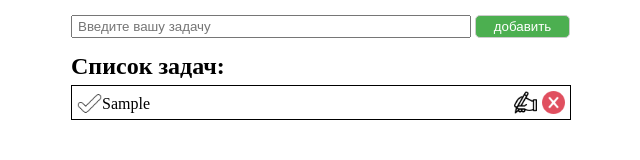
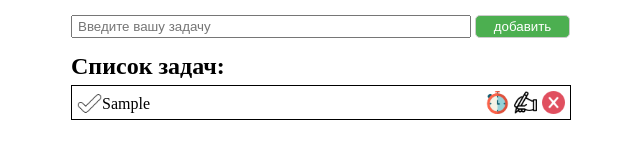
Before and after one commit to Kirill171/to-do-list, a plain HTML site: page index.html in a window 1280 px wide. Both pictures are taken after typing "Sample" into the empty fields and a click on the button "добавить". Shown: the full height of the page, 319-959 px from the left. Drawn offline with Linux system fonts and the light colour scheme.

Commit message:
add time

```diff
--- a/script.js
+++ b/script.js
@@ -1,9 +1,10 @@
 class ToDo {
     static counter = ToDo.counter || 0;
 
-    constructor(text, checked = false) {
+    constructor(text, checked = false, time) {
         this.text = text;
         this.checked = checked;
+        this.time = time
     }
 
     addTask() {
@@ -53,25 +54,28 @@ class ToDo {
             event.stopPropagation();
         });
 
+        let abbr = document.createElement('abbr');
+        abbr.title = this.time || new Date();
+
+        let btnChangeTask = document.createElement('button'); // создание изменения задачи
+        btnChangeTask.className = 'changeTaskBtn';
+        btnChangeTask.addEventListener('click', changeTaskHandler);
 
         let btn = document.createElement("button");    // создание крестика для удаления таски
         btn.className = 'deleteTaskBtn';
         btn.addEventListener("click", deleteTaskHandler);
 
-
-        let btnChangeTask = document.createElement('button'); // создание изменения задачи
-        btnChangeTask.className = 'changeTaskBtn';
-        btnChangeTask.addEventListener('click', changeTaskHandler);
-
-
         li.append(checkbox);
         li.append(label);
+        li.append(abbr);
+        li.append(btnChangeTask);
         li.append(btn);
-        li.append(btnChangeTask);
+
         toDoList.append(li);
 
         obj.text = this.text;
         if (!localStorage.getItem(task)) {
+            obj.time = abbr.title;
             localStorage.setItem(task, JSON.stringify(obj));
         }
         ToDo.counter++;
@@ -97,9 +101,10 @@ document.addEventListener('DOMContentLoaded', () => {
             let obj = JSON.parse(json);
             let text = obj.text;
             let checked = obj.checked;
+            let time = obj.time;
             ToDo.counter = obj.id;
 
-            let toDo = new ToDo(text, checked);  // создание экземляра класса
+            let toDo = new ToDo(text, checked, time);  // создание экземляра класса
             toDo.addTask(); // вызов метода класса с отрисовкой на страницу
         }
     }
--- a/style.css
+++ b/style.css
@@ -50,6 +50,8 @@ h2 {
     padding: 5px;
     margin: 5px 0;
     list-style-type: none;
+    display: flex;
+    justify-content: end;
 }
 
 .to-do-list .checked {
@@ -64,6 +66,18 @@ h2 {
 .to-do-list li label {
     user-select: none;
     vertical-align: middle;
+    margin-right: auto;
+}
+
+.to-do-list abbr {
+    background-image: url('./image/clock.png');
+    background-size: contain;
+    width: 23px;
+    height: 23px;
+    padding: 2px 4px;
+    border: none;
+    margin-right: 5px;
+    background-color: transparent;
 }
 
 .to-do-list .changeTaskBtn {
@@ -71,7 +85,6 @@ h2 {
     background-size: contain;
     width: 23px;
     height: 23px;
-    float: right;
     padding: 2px 4px;
     user-select: none;
     border: none;
@@ -84,7 +97,6 @@ h2 {
     background-size: contain;
     width: 23px;
     height: 23px;
-    float: right;
     padding: 2px 4px;
     user-select: none;
     border: none;
```
Also changed, not shown: image/clock.png (added).
